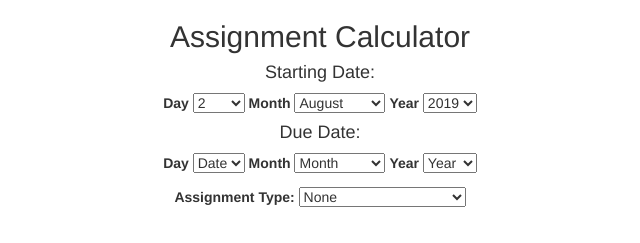
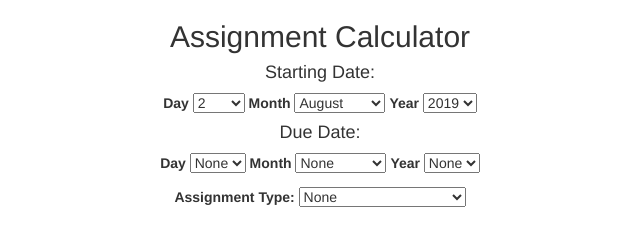
Before and after one commit to SurekshyaSharma/AssignmentCalculator, a plain HTML site: page index.html in a window 1280 px wide. Shown: the top 243 px of the page, 320-960 px from the left. Drawn offline with nearby package versions, Linux system fonts and the light colour scheme.

```diff
--- a/index.html
+++ b/index.html
@@ -134,19 +134,17 @@
                         <h4>Due Date:</h4>
                         <strong>Day</strong>
                         <SELECT NAME="Duedt_list" id=userCloseDay>
-                        <Option value="" >Date</option>
-                            <Option value="" >Date</option>
-
+                        <Option value="" >None</option>
                         </SELECT>
 
                         <strong>Month</strong>
                         <SELECT NAME="DueMonth_list" id=userCloseMonth>
-                        <Option value="" >Month</option>
+                        <Option value="" >None</option>
                         </SELECT>
 
                         <strong>Year</strong>
                         <SELECT NAME="DueYear_list" id=userCloseYear>
-                        <Option value="" >Year</option>
+                        <Option value="" >None</option>
                         </SELECT>
                     </form>
 
```
